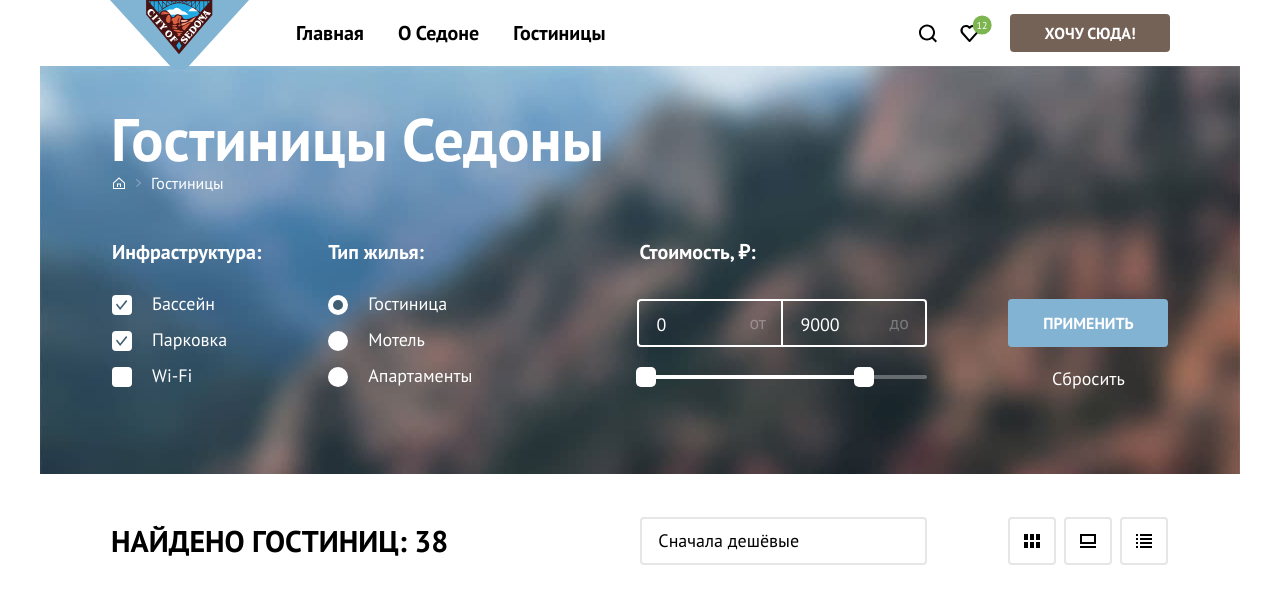
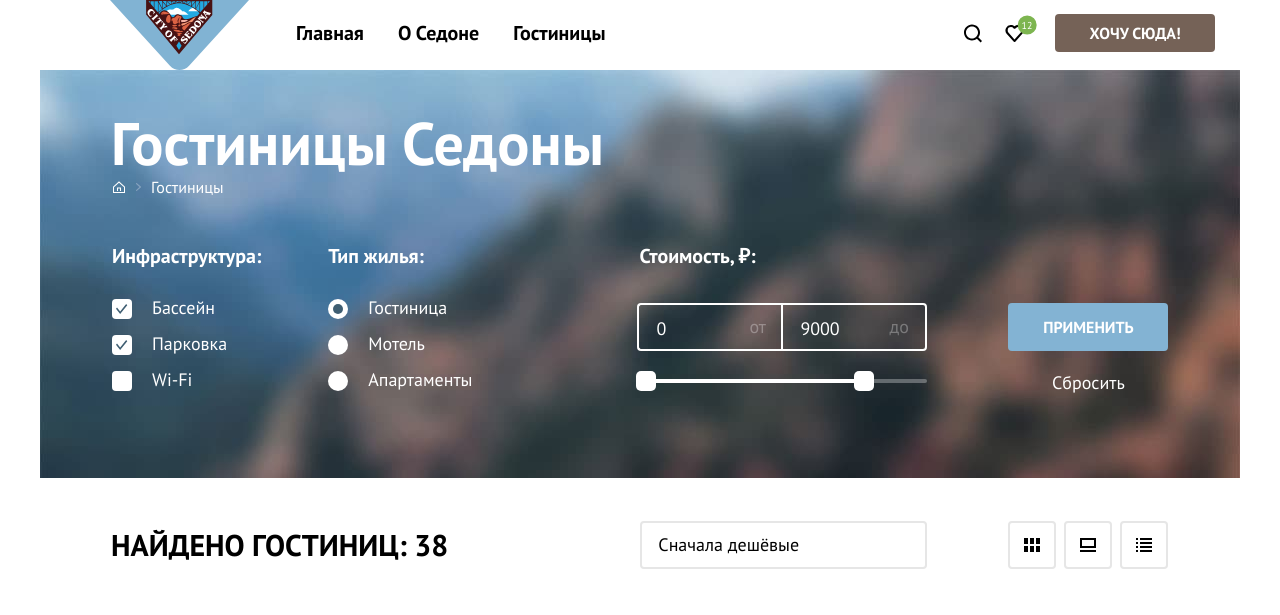
Before and after one commit to htmlacademy-htmlcss/1761263-sedona-33, a plain HTML site: page catalog.html in a window 1280 px wide. Shown: the top 615 px of the page. Drawn offline with Linux system fonts and the light colour scheme.

Commit message:
защита

```diff
--- a/styles.css
+++ b/styles.css
@@ -84,10 +84,10 @@ body {
 
 .navigation-list {
   display: flex;
-  flex-wrap: wrap;
+  flex-wrap: nowrap;
   align-items: flex-start;
   justify-content: flex-start;
-  width: 345px;
+  width: 390px;
 }
 
 .navigation-user {
@@ -631,7 +631,7 @@ body {
   font-weight: 400;
   text-decoration: none;
   display: block;
-  width: 331px;
+  width: 350px;
   text-align: center;
   margin-left: 179px;
   padding: 15px;
@@ -696,6 +696,8 @@ body {
   background-image: url("images/catalog-background.jpg");
   background-repeat: no-repeat;
   padding-top: 35px;
+  margin: 0 auto;
+  width: 1200px;
 }
 
 .inner-header-title {
```
Also changed, not shown: index.html (+0 -1 lines).
